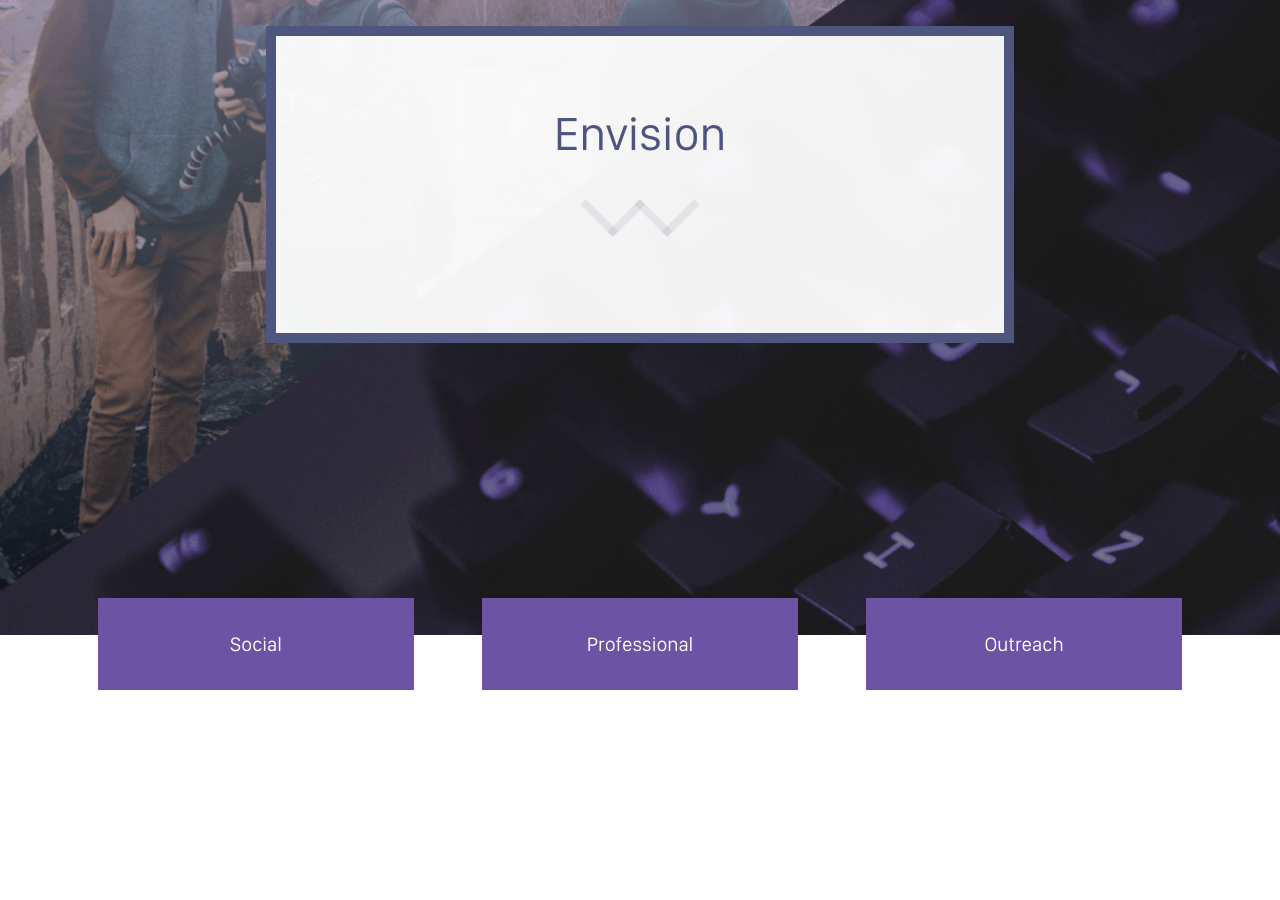
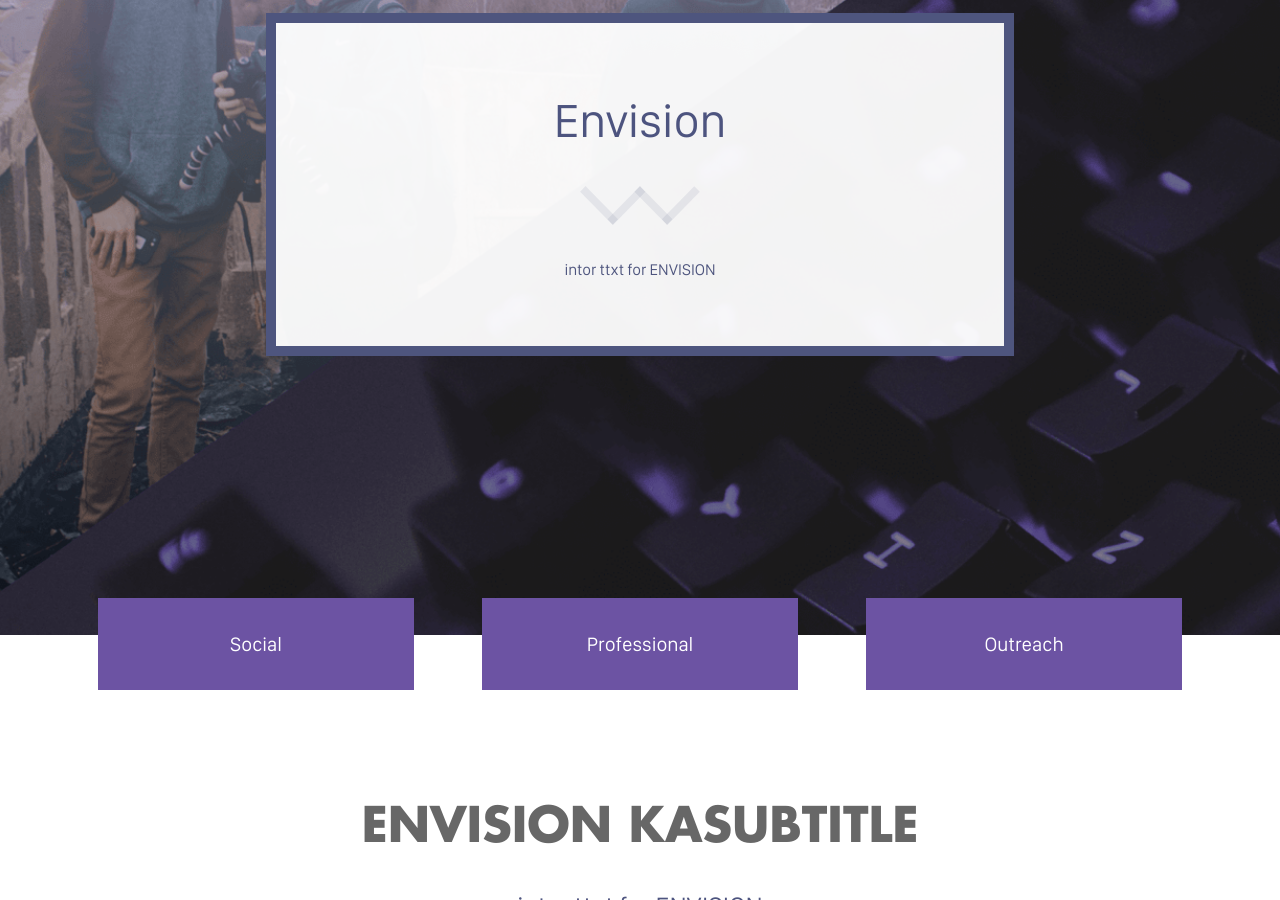
Before and after one commit to sweucsd/swe-website-old, a Jekyll site: the page built from envision.markdown, in a window 1280 px wide and 900 px high, scrolled down 334 px. Built offline with Jekyll 4.4.1, drawn with Linux system fonts in a browser that asks for light colours; comment, search, counter and statistics services are not loaded; some of the changed text lies outside the part shown.

Commit message:
Updated Envision

```diff
--- a/envision.markdown
+++ b/envision.markdown
@@ -1,8 +1,16 @@
 ---
 title: Envision
 date: 2017-06-29 22:06:00 Z
-intro:
-subtitle:
-Field name:
+intro: intor ttxt for ENVISION
+subtitle: ENVISION KASUBTITLE
+events:
+- image: "/uploads/face.jpg"
+  title: asnoasndos
+  intro: sanduasndanufdf
+  url: hduhasouhdsouahfdsf
+- image: "/uploads/we_local_logo.png"
+  title: dsfsdfsd
+  intro: g
+  gg: fsdffagsdfgdgsdg
 layout: social
 ---
```
